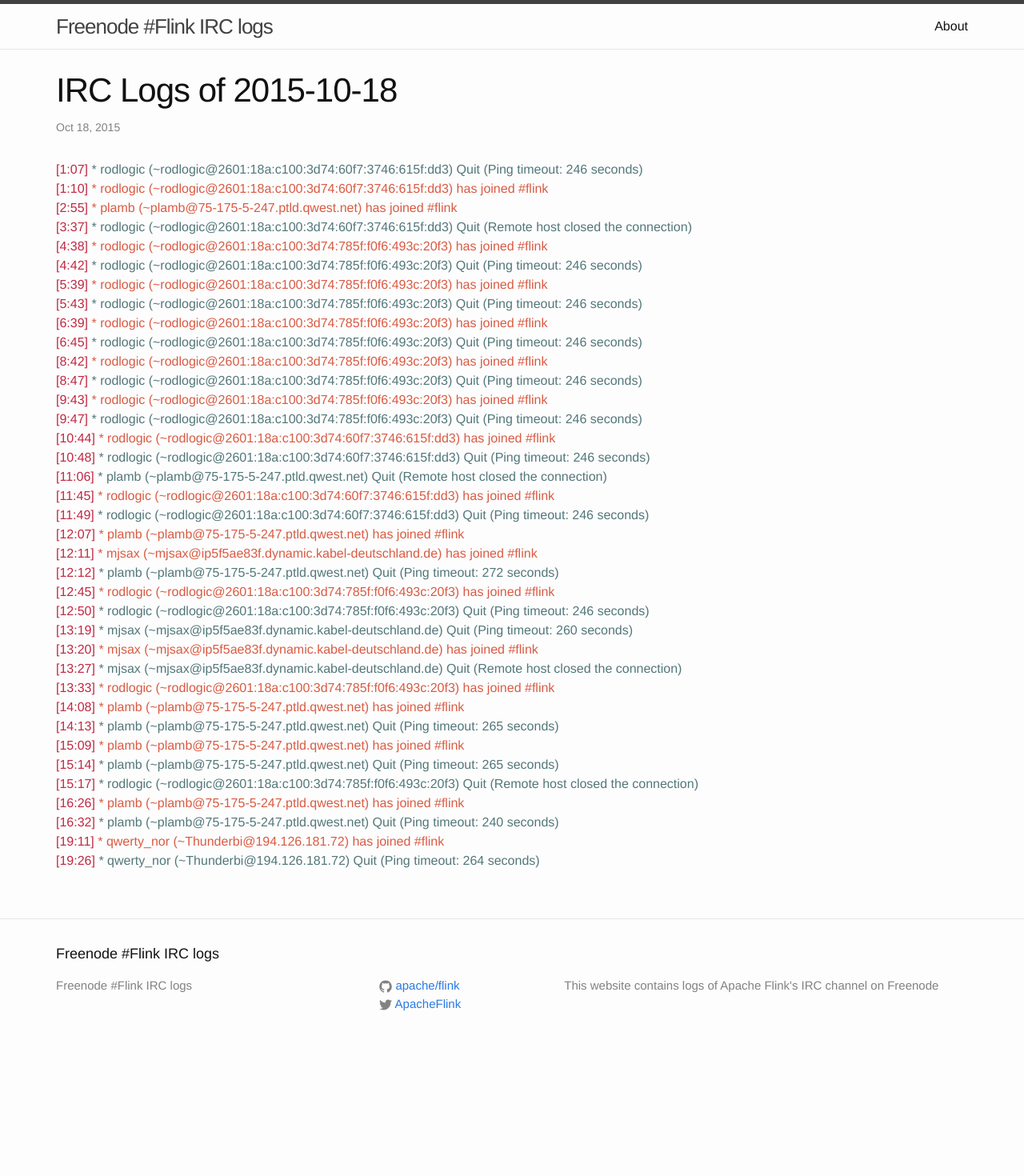
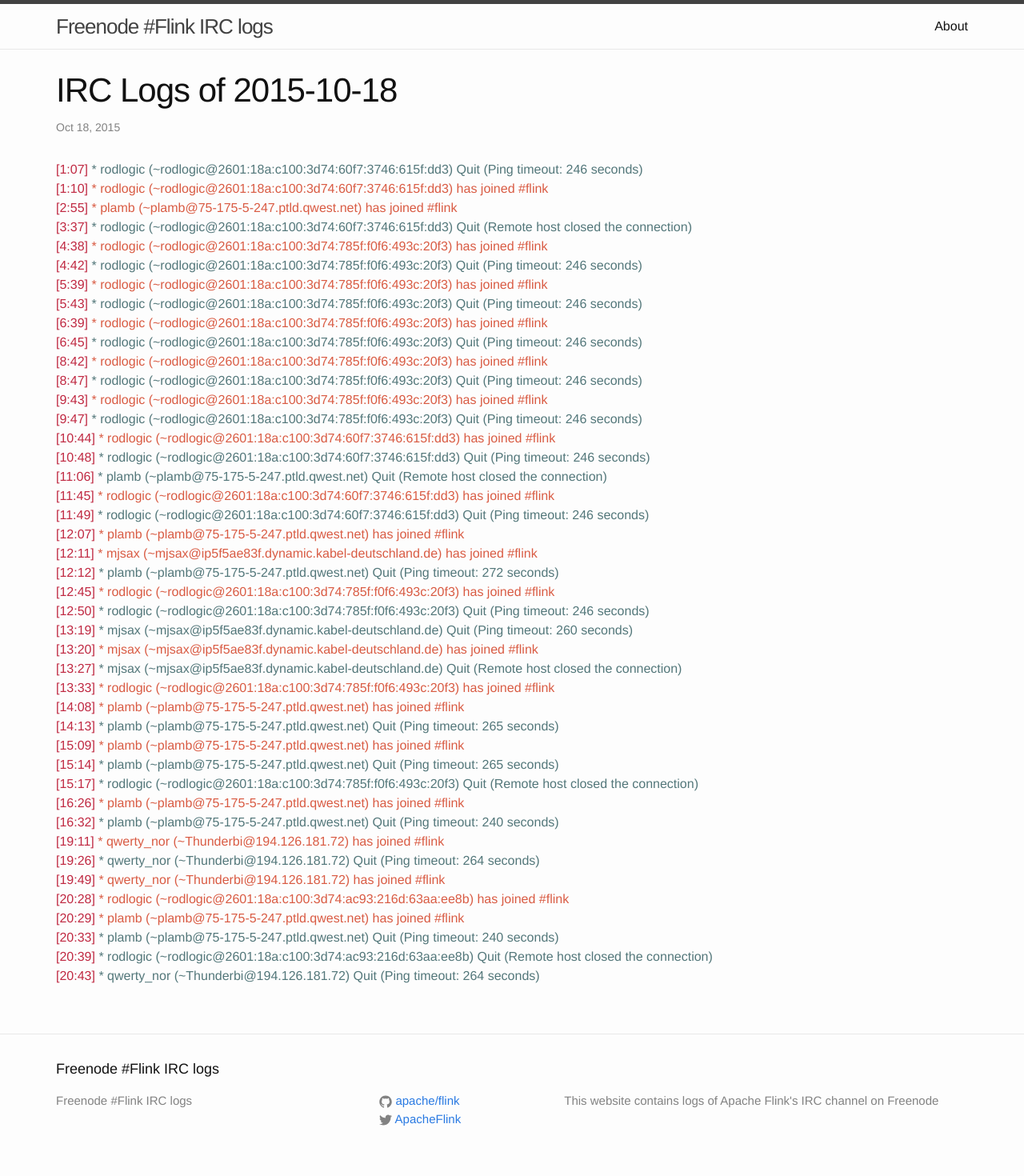
Before and after one commit to flink-irc-logs/flink-irc-logs.github.io, a Jekyll site: the page built from _posts/2015-10-18-logs.markdown, in a window 1280 px wide. Shown: the whole page at 80% size. Built offline with Jekyll 4.4.1, drawn with Linux system fonts in a browser that asks for light colours; before the commit the page ends 1326 px from its top, so only the background shows below that.

Commit message:
Update of the logs on Sun Oct 18 21:27:26 CEST 2015

```diff
--- a/_posts/2015-10-18-logs.markdown
+++ b/_posts/2015-10-18-logs.markdown
@@ -41,3 +41,9 @@
 <span class="irc-date">[16:32]</span> <span class="irc-navy">* plamb (~plamb@75-175-5-247.ptld.qwest.net) Quit (Ping timeout: 240 seconds)</span><br />
 <span class="irc-date">[19:11]</span> <span class="irc-green">* qwerty_nor (~Thunderbi@194.126.181.72) has joined #flink</span><br />
 <span class="irc-date">[19:26]</span> <span class="irc-navy">* qwerty_nor (~Thunderbi@194.126.181.72) Quit (Ping timeout: 264 seconds)</span><br />
+<span class="irc-date">[19:49]</span> <span class="irc-green">* qwerty_nor (~Thunderbi@194.126.181.72) has joined #flink</span><br />
+<span class="irc-date">[20:28]</span> <span class="irc-green">* rodlogic (~rodlogic@2601:18a:c100:3d74:ac93:216d:63aa:ee8b) has joined #flink</span><br />
+<span class="irc-date">[20:29]</span> <span class="irc-green">* plamb (~plamb@75-175-5-247.ptld.qwest.net) has joined #flink</span><br />
+<span class="irc-date">[20:33]</span> <span class="irc-navy">* plamb (~plamb@75-175-5-247.ptld.qwest.net) Quit (Ping timeout: 240 seconds)</span><br />
+<span class="irc-date">[20:39]</span> <span class="irc-navy">* rodlogic (~rodlogic@2601:18a:c100:3d74:ac93:216d:63aa:ee8b) Quit (Remote host closed the connection)</span><br />
+<span class="irc-date">[20:43]</span> <span class="irc-navy">* qwerty_nor (~Thunderbi@194.126.181.72) Quit (Ping timeout: 264 seconds)</span><br />
```
